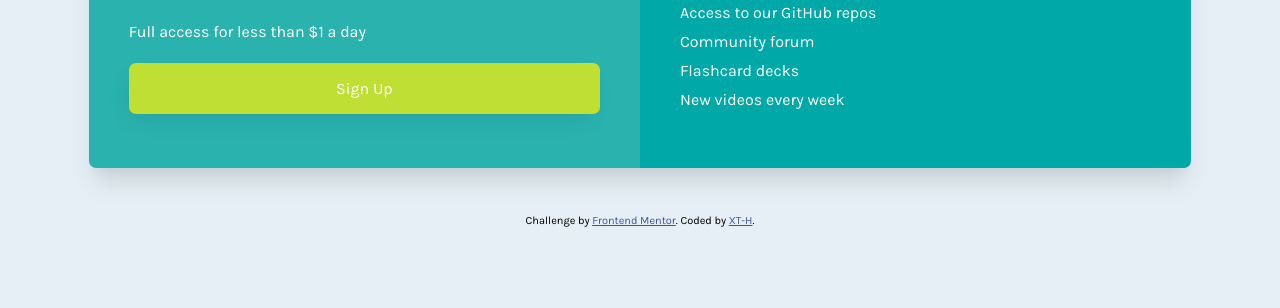
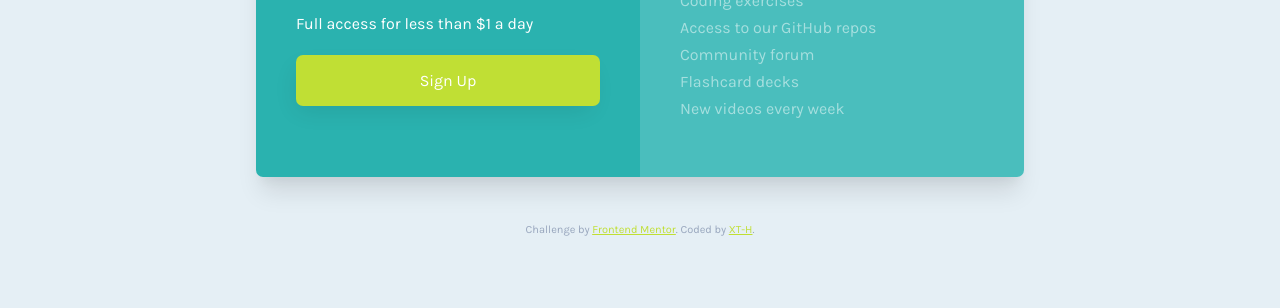
Before and after one commit to xuantam-h/single-price-gride, a plain HTML site: page index.html in a window 1280 px wide. Shown: the part 492-800 px from the top of the page. Drawn offline with Linux system fonts and the light colour scheme.

Commit message:
Final version

```diff
--- a/app/scss/_components.scss
+++ b/app/scss/_components.scss
@@ -7,4 +7,9 @@
     text-align: center;
     border-radius:$bd-radius;
     box-shadow: rgba(0, 0, 0, 0.1) -4px 9px 25px -6px;
+    transition: transform 100ms ease-in-out;
+
+    &:hover{
+        transform:scale(1.05);
+    }
 }
--- a/app/scss/_globals.scss
+++ b/app/scss/_globals.scss
@@ -22,7 +22,8 @@ ul,ol{
     padding:0;
 
     li{
-        margin:0.625rem 0;
+        margin:0.5rem 0;
+        opacity:0.5;
     }
 }
 
--- a/app/scss/_layout.scss
+++ b/app/scss/_layout.scss
@@ -27,6 +27,7 @@ section{
         align-items: center;
         font-size:2rem;
         font-weight: $boldweight;
+        margin:0;
 
         span{
             opacity:0.5;
@@ -38,7 +39,7 @@ section{
 }
 
 .why-us{
-    background-color: darken(cyan, 17%)
+    background-color: $ltcyan;
 }
 
 .subscription,
@@ -53,11 +54,24 @@ section{
     overflow: hidden;
     margin:2rem;
     box-shadow:rgba(0, 0, 0, 0.1) 0px 20px 25px -5px, rgba(0, 0, 0, 0.04) 0px 10px 10px -5px;
+    max-width: 48rem;
 
     @media (min-width:$tablet){
         grid-template-columns: repeat(2,1fr);
     }
 }
 
-.attribution { font-size: 11px; text-align: center; }
-.attribution a { color: hsl(228, 45%, 44%); }
+.attribution {
+    font-size: 11px;
+    text-align: center;
+    color:$grayblue;
+
+
+    a{
+        color:$yellow;
+        &:hover{
+            text-decoration: none;
+        }
+    }
+
+}
--- a/app/scss/_variables.scss
+++ b/app/scss/_variables.scss
@@ -1,6 +1,7 @@
 // Colors
 
 $cyan : hsl(179, 62%, 43%);
+$ltcyan: #4abebd;
 $yellow: hsl(71, 73%, 54%);
 $ltgray : hsl(204, 43%, 93%);
 $grayblue: hsl(218, 22%, 67%);
```
Also changed, not shown: app/css/style.css.
